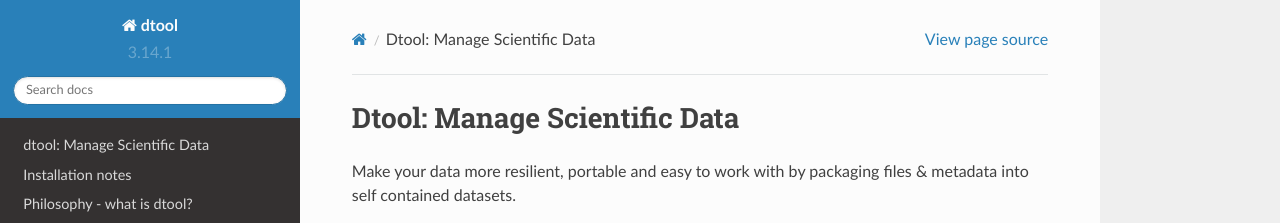
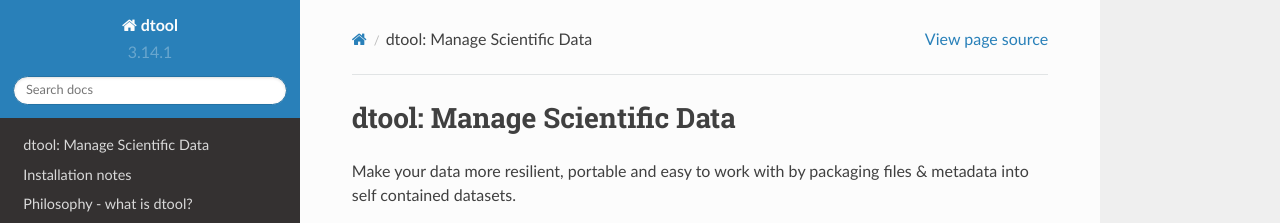
Before and after one commit to jic-dtool/dtool, a Sphinx documentation site: the page built from docs/source/index.rst, in a window 1280 px wide and 900 px high. Shown: the top 223 px of the window. Built offline with Sphinx 7.4.7 and the Read the Docs theme 2.0.0, drawn with Linux system fonts in a browser that asks for light colours.

```diff
--- a/docs/source/index.rst
+++ b/docs/source/index.rst
@@ -1,4 +1,4 @@
-Dtool: Manage Scientific Data
+dtool: Manage Scientific Data
 =============================
 
 Make your data more resilient, portable and easy to work with by packaging
--- a/docs/source/installation_notes.rst
+++ b/docs/source/installation_notes.rst
@@ -1,7 +1,7 @@
 Installation notes
 ==================
 
-Dtool is a Python package that is pip installable.
+dtool is a Python package that is pip installable.
 
 Make sure that ``pip``, ``setputools`` and ``wheel`` are up to date.
 This is a requirement of one of the dependencies (``ruamel.yaml``).
@@ -10,7 +10,7 @@ This is a requirement of one of the dependencies (``ruamel.yaml``).
 
     $ pip install -U pip setuptools wheel
 
-Dtool can then be installed using ``pip``.
+dtool can then be installed using ``pip``.
 
 .. code-block:: none
 
--- a/docs/source/philosophy.rst
+++ b/docs/source/philosophy.rst
@@ -9,7 +9,7 @@ will require that certain sets of files are present, understanding it requires
 suitable metadata, and copying or moving it while keeping its integrity is
 difficult.
 
-Dtool solves this problem by packaging a collection of files and accompanying
+dtool solves this problem by packaging a collection of files and accompanying
 metadata into a self contained and unified whole: a dataset.
 
 Having metadata separate from the data, for example in an Excel spread sheet
@@ -19,7 +19,7 @@ encapsulating both the data files and associated metadata in a dataset one is
 free to move the dataset around at will. The high level organisation of
 datasets can therefore evolve over time as data management processes change.
 
-Dtool also solves an issue of trust. By including file hashes as metadata
+dtool also solves an issue of trust. By including file hashes as metadata
 it is possible to verify the integrity of a dataset after it has been moved to
 a new location or when coming back to a dataset after a period of time.
 
--- a/docs/source/quick_start_guide.rst
+++ b/docs/source/quick_start_guide.rst
@@ -39,7 +39,7 @@ interactive``, which will prompt for input regarding the dataset.
 
     $ dtool readme interactive fishers-iris-data
     description [Dataset description]: Fisher's classic iris data, but with an empty file :(
-    project [Project name]: Dtool demo
+    project [Project name]: dtool demo
     confidential [False]:
     personally_identifiable_information [False]:
     name [Your Name]: Tjelvar Olsson
--- a/docs/source/working_with_datasets.rst
+++ b/docs/source/working_with_datasets.rst
@@ -153,7 +153,7 @@ When all files are on local disk getting access to them is trivial.  However,
 when files are located in some object storage system in the cloud, access may
 be less trivial.
 
-Dtool solves this problem by providing a call to a method that returns an
+dtool solves this problem by providing a call to a method that returns an
 absolute path on local disk with a promise that the file requested will be
 available from there when the call returns the path.
 
```
